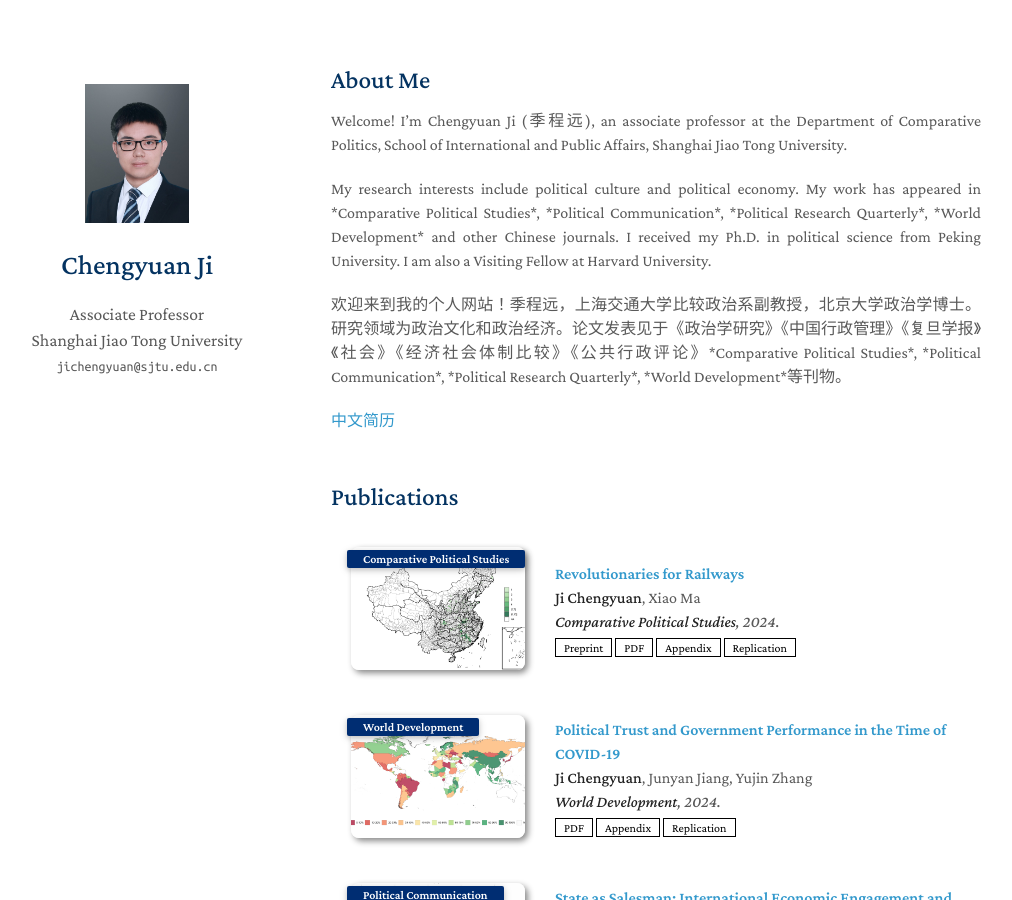
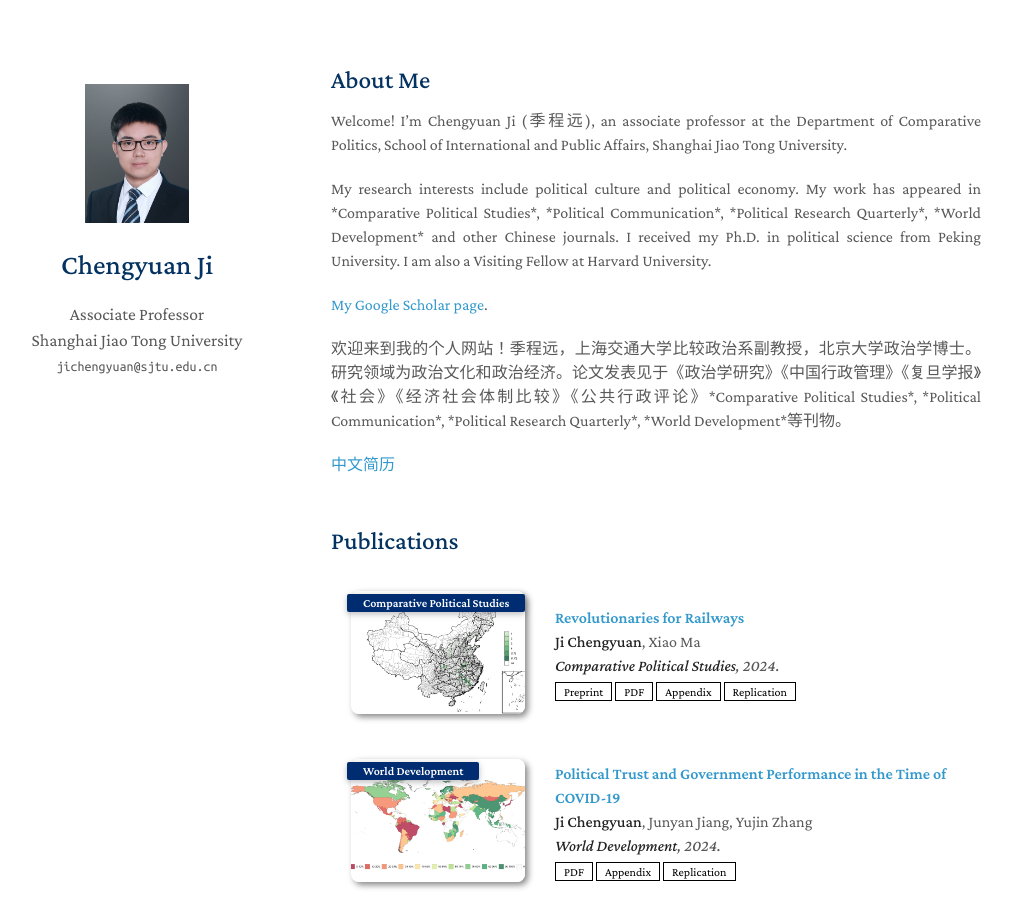
Before and after one commit to chengyuanji/website, a Jekyll site: the page built from index.md, in a window 1280 px wide and 900 px high. Shown: the whole window, without its empty margins (139-1151 px from the left). Built offline with Jekyll 4.4.1, drawn with Linux system fonts in a browser that asks for light colours; a style sheet for code colours, icons or effects is not loaded; our own code applies the rules of GitHub Pages for plain Markdown files.

Commit message:
Update index.md

```diff
--- a/index.md
+++ b/index.md
@@ -12,6 +12,8 @@ Welcome! I’m Chengyuan Ji (季程远), an associate professor at the Departmen
 My research interests include political culture and political economy. My work has appeared in *Comparative Political Studies*, *Political Communication*, *Political Research Quarterly*, *World Development* and other Chinese journals. I received my Ph.D. in political science from Peking University. I am also a Visiting Fellow at Harvard University.
 </p>
 
+[My Google Scholar page](https://scholar.google.com.hk/citations?user=PPXcdVUAAAAJ&hl=zh-CN).
+
 <p style="text-align:justify">
 欢迎来到我的个人网站！季程远，上海交通大学比较政治系副教授，北京大学政治学博士。研究领域为政治文化和政治经济。论文发表见于《政治学研究》《中国行政管理》《复旦学报》《社会》《经济社会体制比较》《公共行政评论》*Comparative Political Studies*, *Political Communication*, *Political Research Quarterly*, *World Development*等刊物。
 </p>
```
